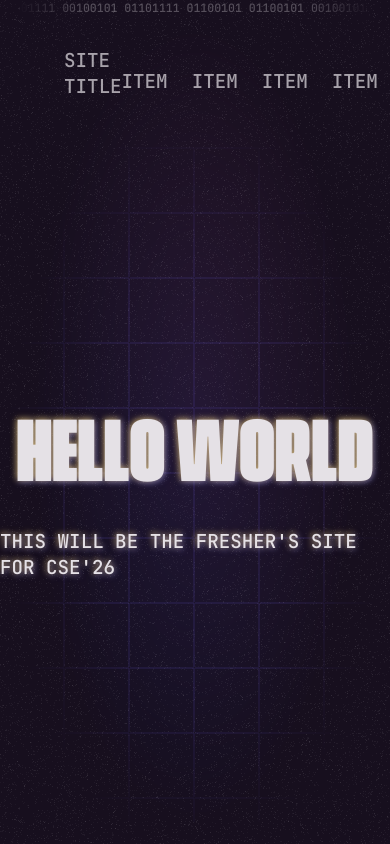
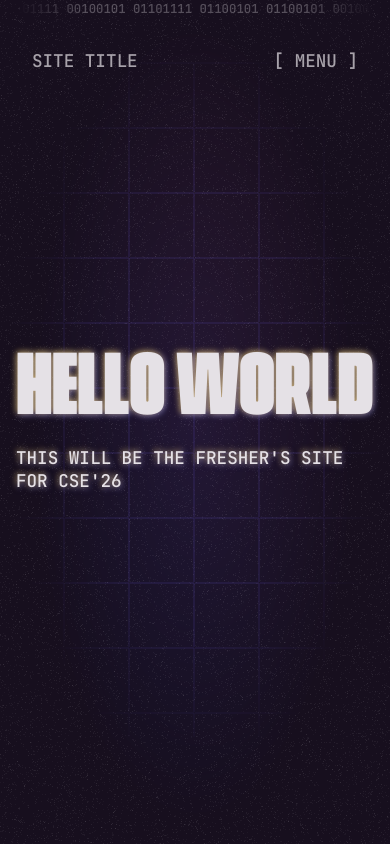
Before and after one commit to dashroshan/iiit-bbsr-cse-26, a React (Create React App) app in the folder frontend/: page / in a window 390 px wide. Built offline with nearby package versions, Linux system fonts and the light colour scheme.

Commit message:
responsive nav

```diff
--- a/frontend/package.json
+++ b/frontend/package.json
@@ -9,6 +9,7 @@
         "axios": "^1.1.2",
         "react": "^18.2.0",
         "react-dom": "^18.2.0",
+        "react-responsive": "^9.0.0",
         "react-router-dom": "^6.4.2",
         "react-scripts": "5.0.1",
         "web-vitals": "^2.1.4"
--- a/frontend/src/components/customButton.js
+++ b/frontend/src/components/customButton.js
@@ -2,7 +2,7 @@ import classes from "./customButton.module.css";
 
 export default function CustomButton(props) {
     return (
-        <a href={props.link} className={classes.btndesign}>{props.text}
+        <a href={props.link} className={classes.btndesign + (props.fullWidth ? (" "+classes.btnfull) : "")}>{props.text}
             <svg className={classes.btnshine} width="79" height="46" viewBox="0 0 79 46" fill="none" xmlns="http://www.w3.org/2000/svg"><g filter="url(#filter0_f_618_1123)"><path d="M42.9 2H76.5L34.5 44H2L42.9 2Z" fill="url(#paint0_linear_618_1123)"></path></g><defs><filter id="filter0_f_618_1123" x="0" y="0" width="78.5" height="46" filterUnits="userSpaceOnUse" color-interpolation-filters="sRGB"><feFlood flood-opacity="0" result="BackgroundImageFix"></feFlood><feBlend mode="normal" in="SourceGraphic" in2="BackgroundImageFix" result="shape"></feBlend><feGaussianBlur stdDeviation="1" result="effect1_foregroundBlur_618_1123"></feGaussianBlur></filter><linearGradient id="paint0_linear_618_1123" x1="76.5" y1="2.00002" x2="34.5" y2="44" gradientUnits="userSpaceOnUse"><stop stop-color="white" stop-opacity="0.6"></stop><stop offset="1" stop-color="white" stop-opacity="0.05"></stop></linearGradient></defs></svg>
         </a>
     );
--- a/frontend/src/components/customButton.module.css
+++ b/frontend/src/components/customButton.module.css
@@ -66,3 +66,8 @@
 .btndesign:hover {
     transform: rotate(3deg);
 }
+
+.btnfull {
+    width: 100%;
+    padding: 1.5rem 1rem;
+}
--- a/frontend/src/components/helloWorld.js
+++ /dev/null
@@ -1,7 +0,0 @@
-import classes from "./helloWorld.module.css";
-
-export default function HelloWorld() {
-    return (
-        <h1 className={classes.helloWorld}>HELLO WORLD</h1>
-    );
-}
--- a/frontend/src/components/helloWorld.module.css
+++ /dev/null
@@ -1,3 +0,0 @@
-/* .helloWorld {
-    color: green;
-} */
--- a/frontend/src/components/navBar.js
+++ b/frontend/src/components/navBar.js
@@ -1,13 +1,34 @@
 import classes from "./navBar.module.css";
 import CustomButton from "./customButton";
+import { useMediaQuery } from 'react-responsive';
+import { useState, useEffect } from "react";
 
 export default function NavBar() {
+    const isSmallScreen = useMediaQuery({ query: '(max-width: 750px)' });
+    const [menuOpen, setMenuOpen] = useState(false);
+    const [menuVisible, setmenuVisible] = useState(false);
+
+    useEffect(() => {
+        if (menuOpen) setmenuVisible(true);
+        else
+            setTimeout(() => {
+                setmenuVisible(false);
+            }, 300);
+    }, [menuOpen]);
+
     return (
         <div className={classes.navBarWrap}>
+            <div className={classes.menuOpen} style={{ opacity: (menuOpen && isSmallScreen) ? 1 : 0, display: menuVisible ? "" : "none" }}>
+            </div>
             <nav className={classes.navBar}>
-                <div>
+                <div className={classes.logoWrap}>
                     <span className={classes.logo}>SITE TITLE</span>
                 </div>
+                {isSmallScreen ?
+                    <div className={classes.items}>
+                        <span className={classes.item} style={{ marginRight: 0 }} onClick={() => setMenuOpen(!menuOpen)}>[ MENU ]</span>
+                    </div>
+                    :
                     <div className={classes.items}>
                         <span className={classes.item}>Item</span>
                         <span className={classes.item}>Item</span>
@@ -16,7 +37,16 @@ export default function NavBar() {
                         <span className={classes.item}>Item</span>
                         <CustomButton text="Click Me" link="/link" />
                     </div>
+                }
             </nav>
+            <div className={classes.menuOpenBody} style={{ opacity: (menuOpen && isSmallScreen) ? 1 : 0, display: menuVisible ? "" : "none" }}>
+                <span className={classes.item + " " + classes.openItem}>Item</span>
+                <span className={classes.item + " " + classes.openItem}>Item</span>
+                <span className={classes.item + " " + classes.openItem}>Item</span>
+                <span className={classes.item + " " + classes.openItem}>Item</span>
+                <span className={classes.item + " " + classes.openItem}>Item</span>
+                <span className={classes.openItemBtn}><CustomButton text="Click Me" link="/link" fullWidth={true} /></span>
+            </div>
         </div>
     );
 }
--- a/frontend/src/components/navBar.module.css
+++ b/frontend/src/components/navBar.module.css
@@ -6,6 +6,7 @@
 .navBar {
     display: flex;
     justify-content: space-between;
+    align-items: center;
     margin: 2rem 4rem;
     max-width: 100rem;
     text-shadow: none;
@@ -14,6 +15,11 @@
 .items {
     display: flex;
     align-items: center;
+}
+
+.items,
+.logoWrap {
+    position: relative;
 }
 
 .item,
@@ -32,3 +38,46 @@
     text-shadow: rgb(255 215 77 / 60%) -1px -1px 6px, rgb(124 127 255 / 60%) 1px 1px 6px;
     opacity: 1;
 }
+
+.menuOpen {
+    background: url('../assets/grains.png') rgb(23, 15, 30);
+    width: 100%;
+    height: 100%;
+    position: fixed;
+    top: 0;
+    left: 0;
+    transition: .3s ease-in-out;
+}
+
+.menuOpenBody {
+    z-index: 2;
+    position: absolute;
+    transition: .2s;
+    display: flex;
+    flex-direction: column;
+    align-items: center;
+    width: 100%;
+    margin-top: 2rem;
+}
+
+.openItem {
+    margin-right: 0;
+    margin-bottom: 1.5rem;
+    border-bottom: 1px solid rgb(92, 92, 92);
+    padding-bottom: 1.5rem;
+    text-shadow: none;
+    width: calc(100% - 4rem);
+    text-align: center;
+}
+
+.openItemBtn {
+    width: calc(100% - 6rem);
+    transform: translateX(-1rem);
+    margin-top: 1rem;
+}
+
+@media screen and (max-width:750px) {
+    .navBar {
+        margin: 2rem;
+    }
+}
--- a/frontend/src/components/topBinary.module.css
+++ b/frontend/src/components/topBinary.module.css
@@ -3,6 +3,8 @@
     overflow: hidden;
     text-shadow: none;
     opacity: 0.3;
-    font-size: 0.6rem;
+    font-size: 0.7rem;
     mask-image: radial-gradient(70% 500% at 50% 50%, black 40%, transparent 65%);
+    position: relative;
+    z-index: 10;
 }
--- a/frontend/src/index.css
+++ b/frontend/src/index.css
@@ -8,7 +8,7 @@
 @font-face {
     font-family: 'CustomFonts';
     font-weight: normal;
-    size-adjust: 120%;
+    size-adjust: 110%;
     src: url('./assets/fonts/JetBrainsMono-SemiBold.woff2') format('woff2');
 }
 
--- a/frontend/src/routes/homePage.js
+++ b/frontend/src/routes/homePage.js
@@ -1,10 +1,9 @@
 import classes from "./homePage.module.css";
-import HelloWorld from "../components/helloWorld";
 
 export default function HomePage() {
     return (
         <div className={classes.helloWrap}>
-            <HelloWorld />
+            <h1 className={classes.helloWorld}>HELLO WORLD</h1>
             <p>This will be the fresher's site for CSE'26</p>
         </div>
     );
--- a/frontend/src/routes/homePage.module.css
+++ b/frontend/src/routes/homePage.module.css
@@ -1,5 +1,5 @@
 .helloWrap {
-    height: 80vh;
+    height: 70vh;
     width: 100vw;
     display: flex;
     flex-direction: column;
@@ -33,3 +33,7 @@
     z-index: -2;
     mask-image: radial-gradient(70% 80% at 50% 50%, black -40%, transparent 60%);
 }
+
+p {
+    margin: 0 1rem;
+}
```
Also changed, not shown: 1 other file (tests, documents, lock files or other folders). Lines whose indentation alone changed are shown as unchanged.
